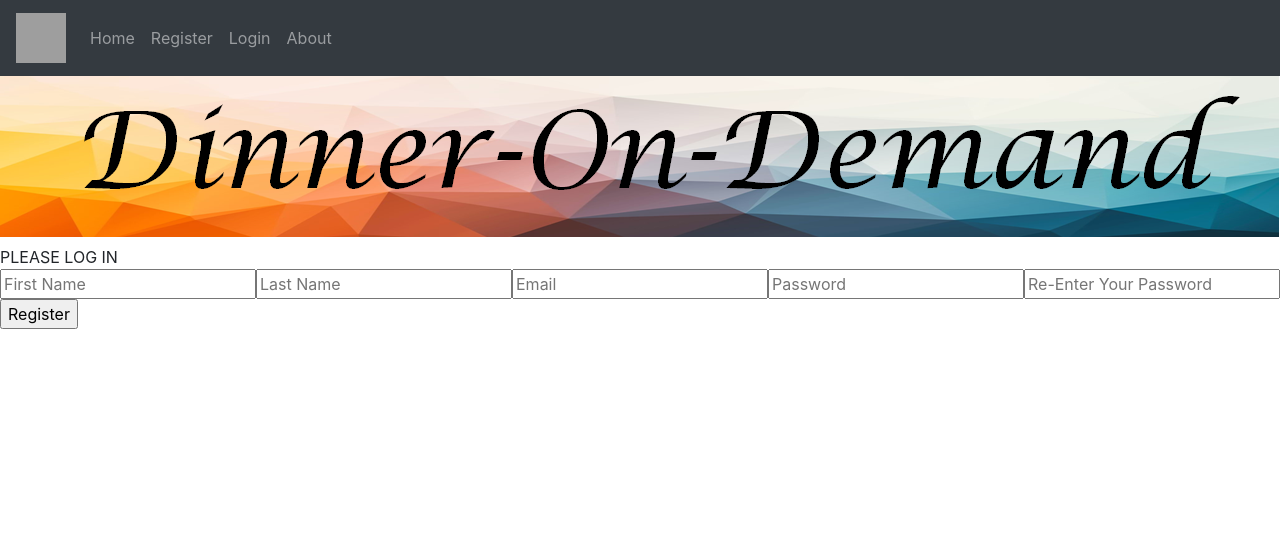
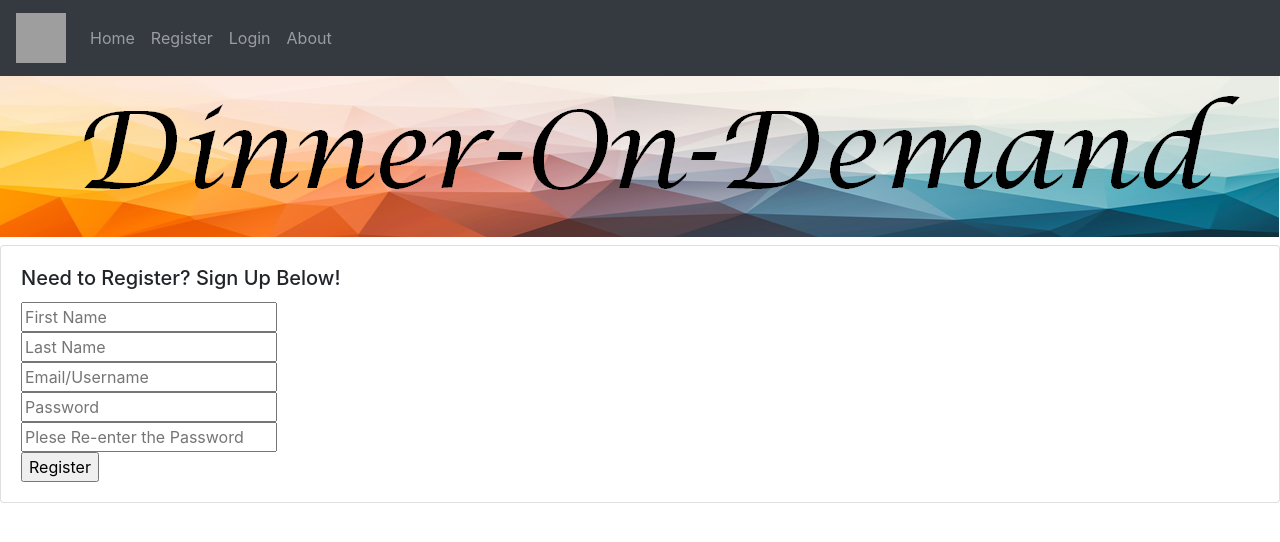
Before and after one commit to ni389188/COP4331LargeProject, a React (Create React App) app in the folder DinnerOnDemandWeb/website/: page /pages/RegisterPage in a window 1280 px wide. Shown: the top 542 px of the page. Built offline with nearby package versions, Linux system fonts and the light colour scheme; grey boxes are pictures that could not be loaded.

Commit message:
Fixed Register page with Christian's format

```diff
--- a/DinnerOnDemandWeb/website/src/components/Register.js
+++ b/DinnerOnDemandWeb/website/src/components/Register.js
@@ -1,4 +1,6 @@
 import React, { useState } from 'react';
+import Card from 'react-bootstrap/Card'
+import CardDeck from 'react-bootstrap/CardDeck'
 
 function Register()
 {
@@ -76,19 +78,28 @@ function Register()
 };
 
     return(
-        <div id="registerDiv">
-            <form onSubmit={doRegister}>
-            <span id="inner-title">PLEASE LOG IN</span><br />
-            <input type="text" id="firstName" placeholder="First Name"   ref={(c) => firstName = c} />
-            <input type="text" id="lastName" placeholder="Last Name"   ref={(c) => lastName = c} />
-            <input type="text" id="email" placeholder="Email"   ref={(c) => email = c} />
-            <input type="password" id="Password" placeholder="Password"   ref={(c) => password = c} />
-            <input type="password" id="confirmPassword" placeholder="Re-Enter Your Password"   ref={(c) => confirmPassword = c} />
-            <input type="submit" id="RegisterButton" class="buttons" value = "Register"
-                onClick={doRegister} />
-            </form>
-            <span id="RegisterResult">{message}</span>
-        </div>
+        <CardDeck>
+            <Card>
+            <Card.Body>
+                <div id="registerDiv">
+                    <form onSubmit={doRegister}>
+                        <Card.Title>
+                            <span id="inner-title">Need to Register? Sign Up Below!</span><br />
+                        </Card.Title>
+                        <Card.Text>
+                            <input type="text" id="firstName" placeholder="First Name" ref={(c) => firstName = c} /><br />
+                            <input type="text" id="lastName" placeholder="Last Name" ref={(c) => lastName = c} /><br />
+                            <input type="text" id="loginName" placeholder="Email/Username" ref={(c) =>  email = c} /><br />
+                            <input type="password" id="loginPassword" placeholder="Password" ref={(c) => password = c} /><br />
+                            <input type="password" id="confirmPassword" placeholder="Plese Re-enter the Password" ref={(c) => confirmPassword = c} /><br />
+                            <input type="submit" id="loginButton" class="buttons" value="Register" onClick={doRegister} /><br />
+                        </Card.Text>
+                    </form>
+                    <span id="registerResult">{message}</span>
+                </div>
+            </Card.Body>
+        </Card>
+    </CardDeck>
     );
 };
 
```
